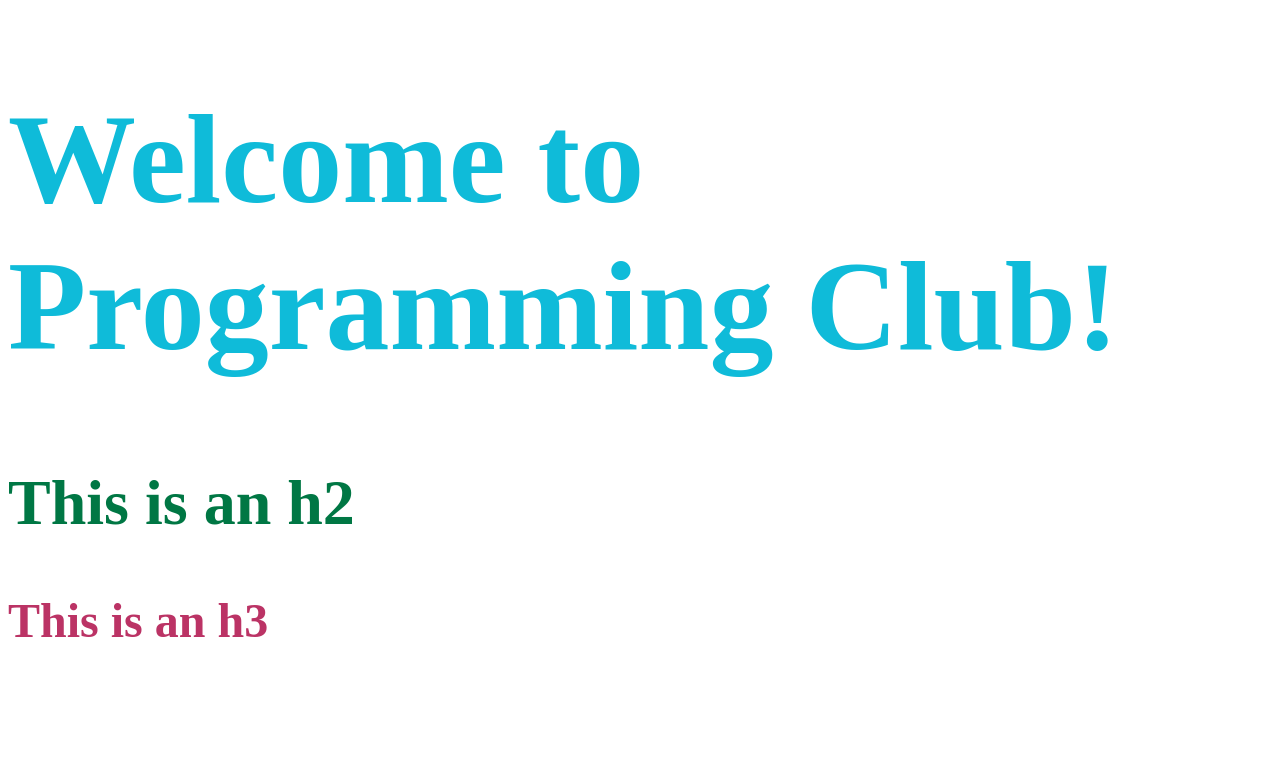
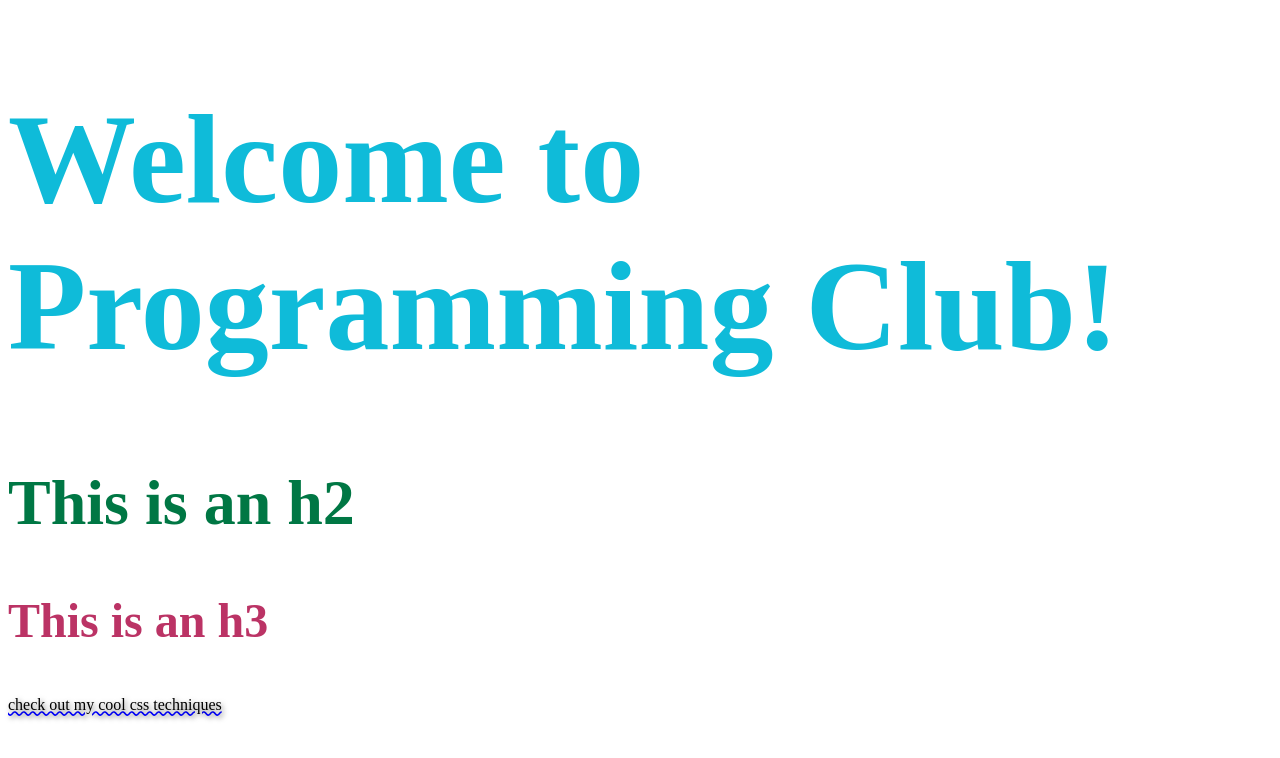
Before and after one commit to howelg/polyPrepProgramming, a plain HTML site: page index.html in a window 1280 px wide. Drawn offline with Linux system fonts and the light colour scheme.

Commit message:
cool css

```diff
--- a/index.html
+++ b/index.html
@@ -9,5 +9,6 @@
       <h1>Welcome to Programming Club!</h1>
       <h2>This is an h2</h2>
       <h3>This is an h3</h3>
+	  <p>check out my cool css techniques</p>
 </body>
 </html>
--- a/styles.css
+++ b/styles.css
@@ -14,4 +14,5 @@ h3 {
 }
 p{
 	text-shadow: 2px 2px 5px rgba(0, 0, 0, 0.5);
+	text-decoration: underline wavy blue;
 }
```
